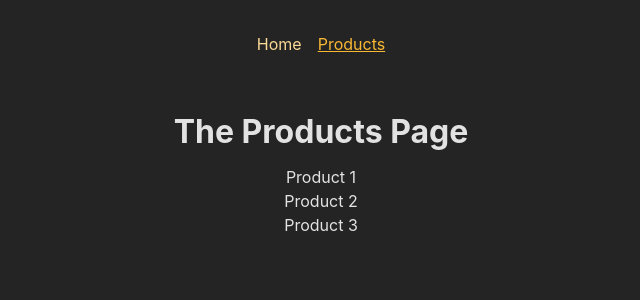
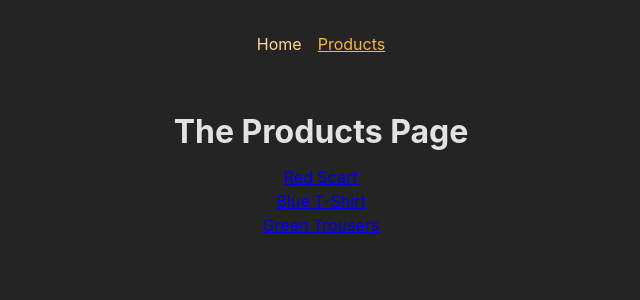
Before and after one commit to PomiHD/react-route-demo, a React (Vite) app: page /products in a window 1280 px wide. Shown: the top 300 px of the page, without its empty margins (319-959 px from the left). Built offline with nearby package versions, Linux system fonts and the light colour scheme.

Commit message:
333. Adding Links for Dynamic Routes

```diff
--- a/src/pages/ProductDetails.tsx
+++ b/src/pages/ProductDetails.tsx
@@ -1,5 +1,21 @@
 import { useParams } from "react-router-dom";
-
+const PRODUCTS = [
+  {
+    id: "p1",
+    title: "Red Scarf",
+    description: "A pretty red scarf.",
+  },
+  {
+    id: "p2",
+    title: "Blue T-Shirt",
+    description: "A pretty blue t-shirt.",
+  },
+  {
+    id: "p3",
+    title: "Green Trousers",
+    description: "A pair of lightly green trousers.",
+  },
+];
 export default function ProductDetails() {
   const params = useParams();
 
@@ -7,6 +23,14 @@ export default function ProductDetails() {
     <>
       <h1>Product Details Page</h1>
       <p>Product ID: {params.productId}</p>
+      <p>
+        Product Title:{" "}
+        {PRODUCTS.find((prod) => prod.id === params.productId).title}
+      </p>
+      <p>
+        Product Description:{" "}
+        {PRODUCTS.find((prod) => prod.id === params.productId).description}
+      </p>
     </>
   );
 }
--- a/src/pages/Products.tsx
+++ b/src/pages/Products.tsx
@@ -1,11 +1,32 @@
+import { Link } from "react-router-dom";
+
+const PRODUCTS = [
+  {
+    id: "p1",
+    title: "Red Scarf",
+    description: "A pretty red scarf.",
+  },
+  {
+    id: "p2",
+    title: "Blue T-Shirt",
+    description: "A pretty blue t-shirt.",
+  },
+  {
+    id: "p3",
+    title: "Green Trousers",
+    description: "A pair of lightly green trousers.",
+  },
+];
 export default function Products() {
   return (
     <>
       <h1>The Products Page</h1>
       <ul>
-        <li>Product 1</li>
-        <li>Product 2</li>
-        <li>Product 3</li>
+        {PRODUCTS.map((prod) => (
+          <li key={prod.id}>
+            <Link to={`/products/${prod.id}`}>{prod.title}</Link>
+          </li>
+        ))}
       </ul>
     </>
   );
```
